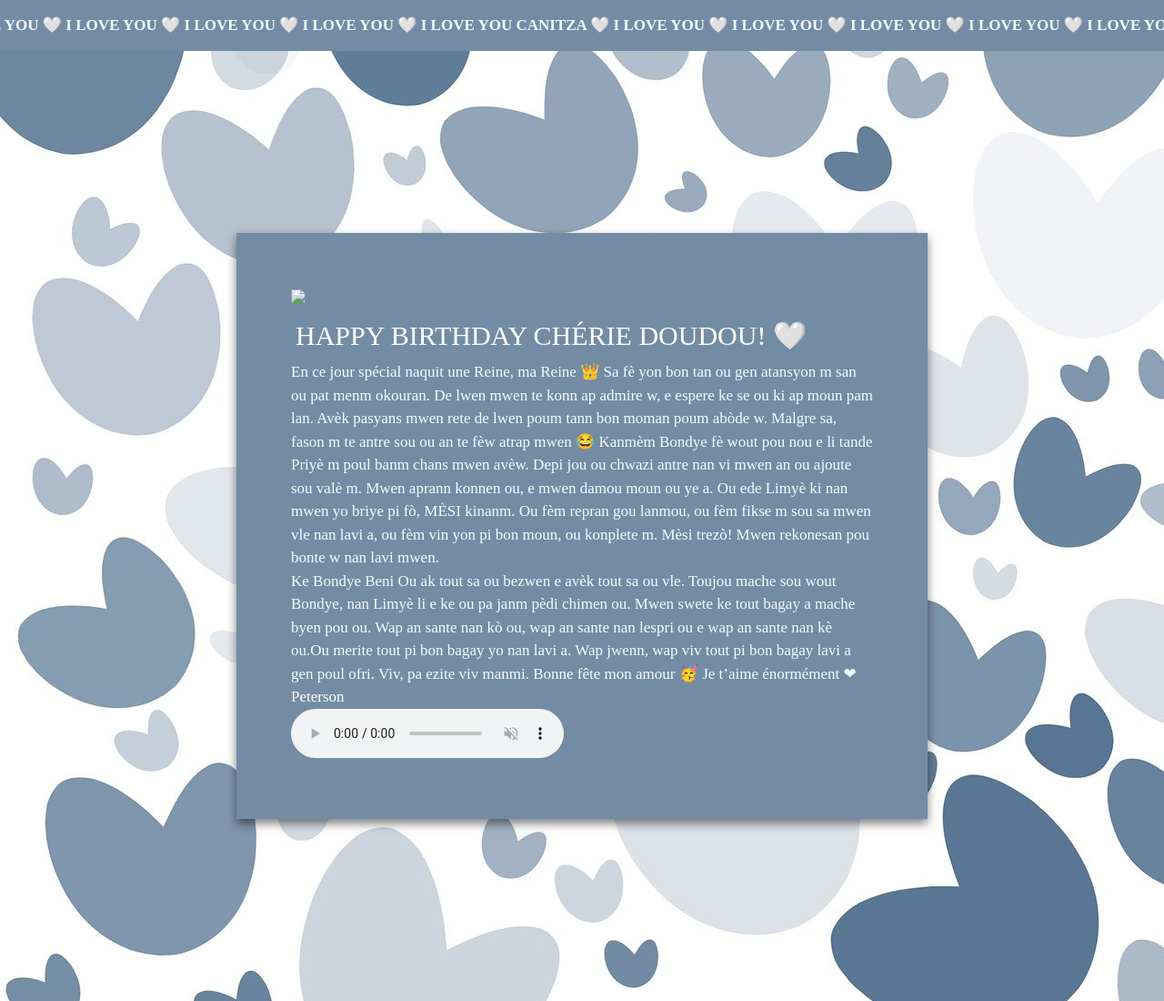
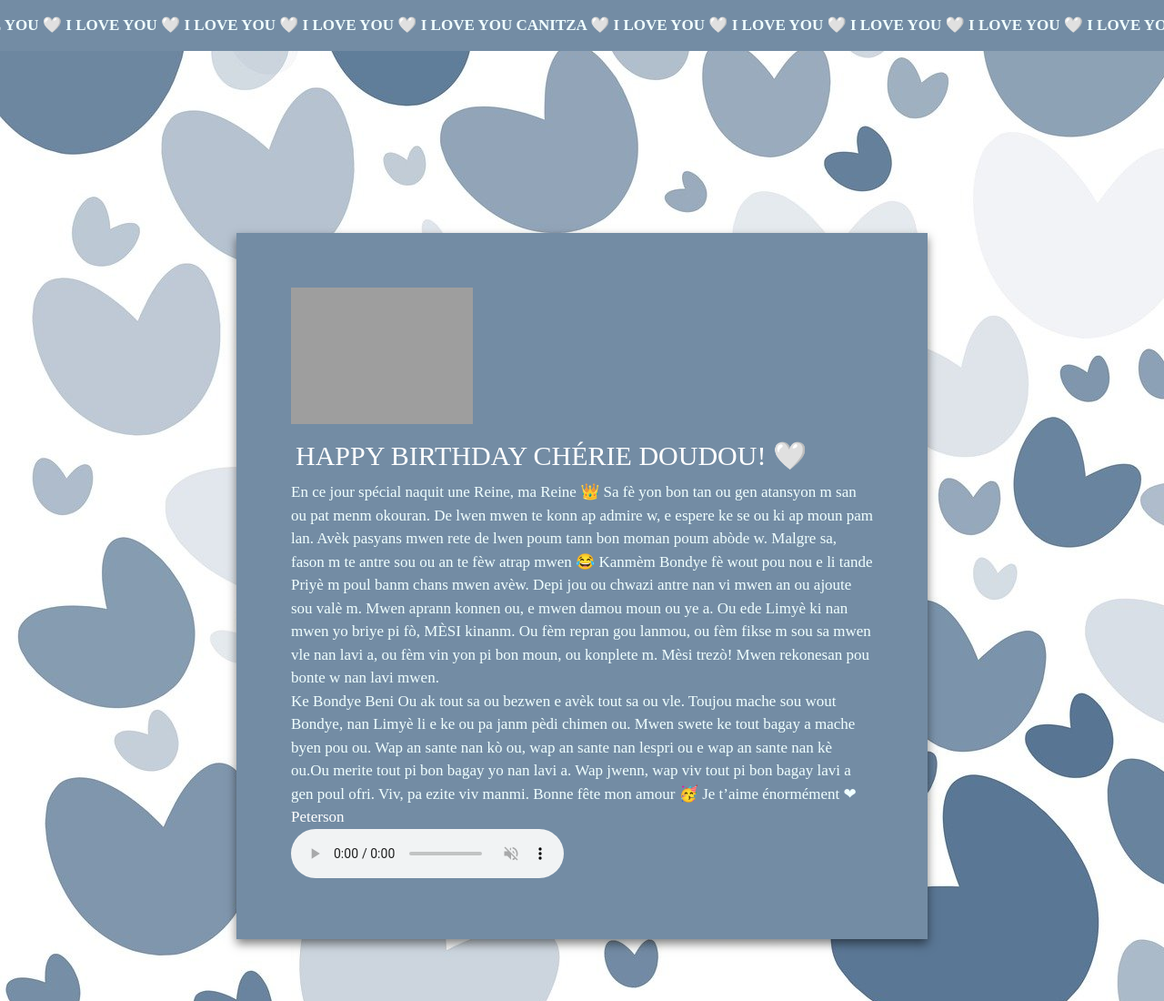
Before and after one commit to pduclona17/Happy-Birthday-Wifey, a plain HTML site: page index.html in a window 1280 px wide. Shown: the top 1100 px of the page at 91% size. Drawn offline with Linux system fonts and the light colour scheme; the site is published under a folder, as on GitHub Pages, so addresses that start at the root find nothing.

Commit message:
Update index.html

```diff
--- a/index.html
+++ b/index.html
@@ -19,7 +19,7 @@
         <div class="main">
         <div class="box">
             <div class="top-border"></div>
-            <img src="/image/White-Roses-PNG.png" class="roses">
+            <img src="image/White-Roses-PNG.png" class="roses">
             <h3>Happy Birthday CHÉRIE DOUDOU! <span class="love">🤍</span></h3>
             <p>En ce jour spécial naquit une Reine, ma Reine 👑 Sa fè yon bon tan ou gen atansyon m san ou pat menm okouran. De lwen mwen te konn ap admire w, e espere ke se ou ki ap moun pam lan. Avèk pasyans mwen rete de lwen poum tann bon moman poum abòde w. Malgre sa, fason m te antre sou ou an te fèw atrap mwen 😂 Kanmèm Bondye fè wout pou nou e li tande Priyè m poul banm chans mwen avèw. Depi jou ou chwazi antre nan vi mwen an ou ajoute sou valè m. Mwen aprann konnen ou, e mwen damou moun ou ye a. Ou ede Limyè ki nan mwen yo briye pi fò, MÈSI kinanm. Ou fèm repran gou lanmou, ou fèm fikse m sou sa mwen vle nan lavi a, ou fèm vin yon pi bon moun, ou konplete m. Mèsi trezò! Mwen rekonesan pou bonte w nan lavi mwen.
             </p>
```
